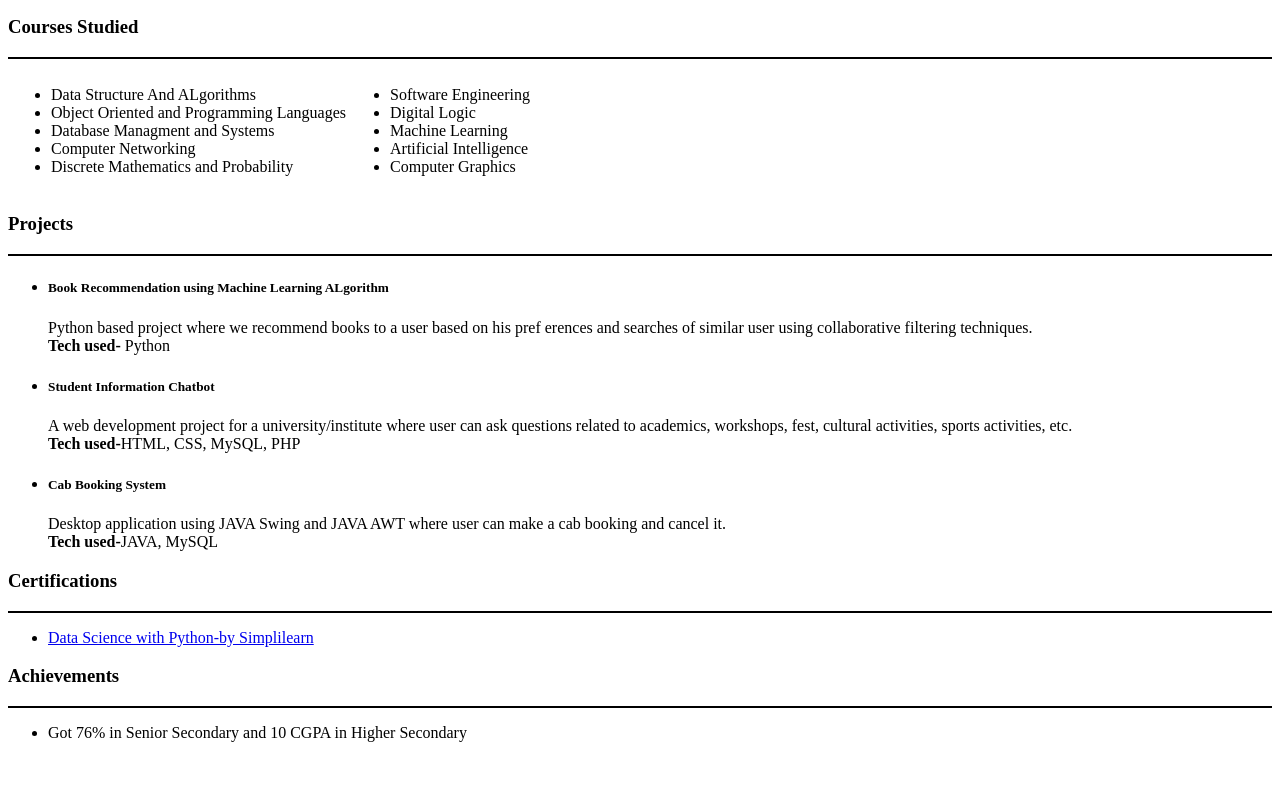
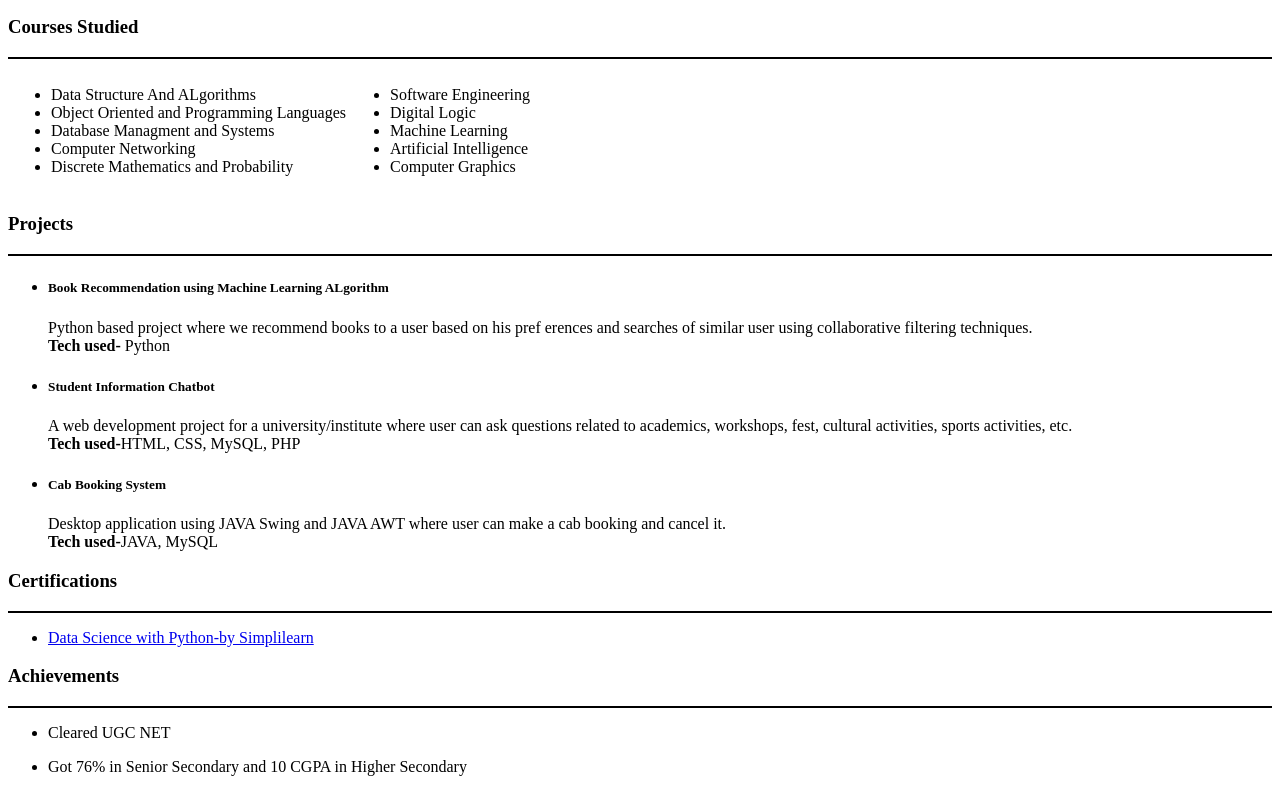
Before and after one commit to shweta-2599/My-Website, a plain HTML site: page index.html in a window 1280 px wide. Shown: the part 396-1188 px from the top of the page. Before the commit the page ends 1154 px from the top, so only its background shows below. Drawn offline with Linux system fonts and the light colour scheme.

Commit message:
Update index.html

```diff
--- a/index.html
+++ b/index.html
@@ -87,6 +87,7 @@
     </li></ul>
     <h3>Achievements</h3>
     <hr color="black">
+    <ul><li>Cleared UGC NET</li></ul>
     <ul><li>Got 76% in Senior Secondary and 10 CGPA in Higher Secondary</li></ul>
 </body>
 </html>
```
